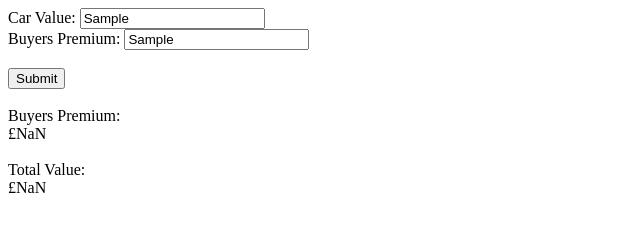
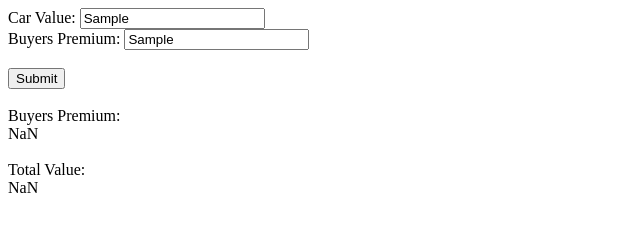
Before and after one commit to ryanamartinusa/calc, a plain HTML site: page index.html in a window 1280 px wide. Both pictures are taken after typing "Sample", "Sample" into the empty fields and a click on the button "Submit". Shown: the full height of the page, 0-640 px from the left. Drawn offline with Linux system fonts and the light colour scheme.

Commit message:
Undo the gbp

```diff
--- a/index.html
+++ b/index.html
@@ -17,8 +17,8 @@
         buyerPrem = document.getElementById('buyerPrem').value;
         let prem = ((buyerPrem * 1.2)/100)+1;
         console.log(prem);
-        document.getElementById('price').innerHTML = UKPound.format(carValue * prem);
-        document.getElementById('buyprem').innerHTML = UKPound.format((carValue * prem) - prem);
+        document.getElementById('price').innerHTML = carValue * prem;
+        document.getElementById('buyprem').innerHTML = (carValue * prem) - prem;
     }
 </script>
 <form action="index.html" method="get">
```
